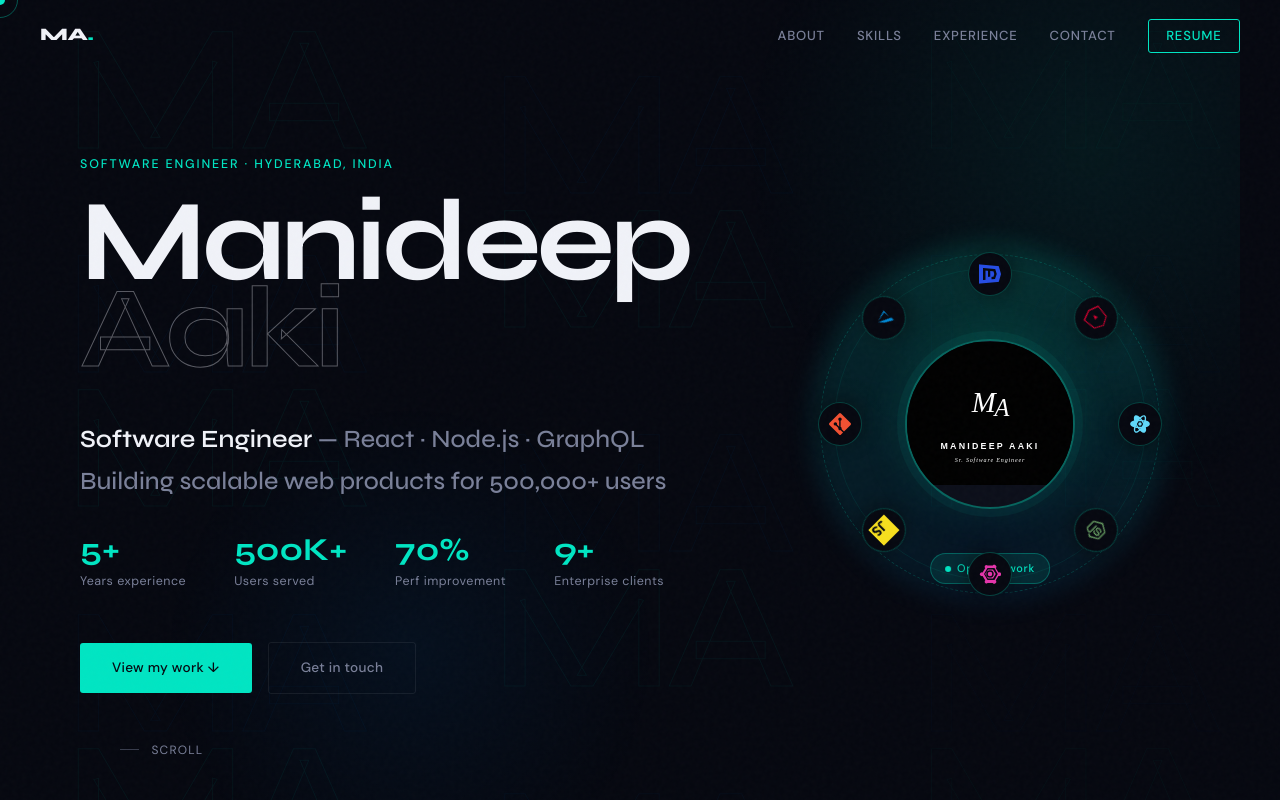
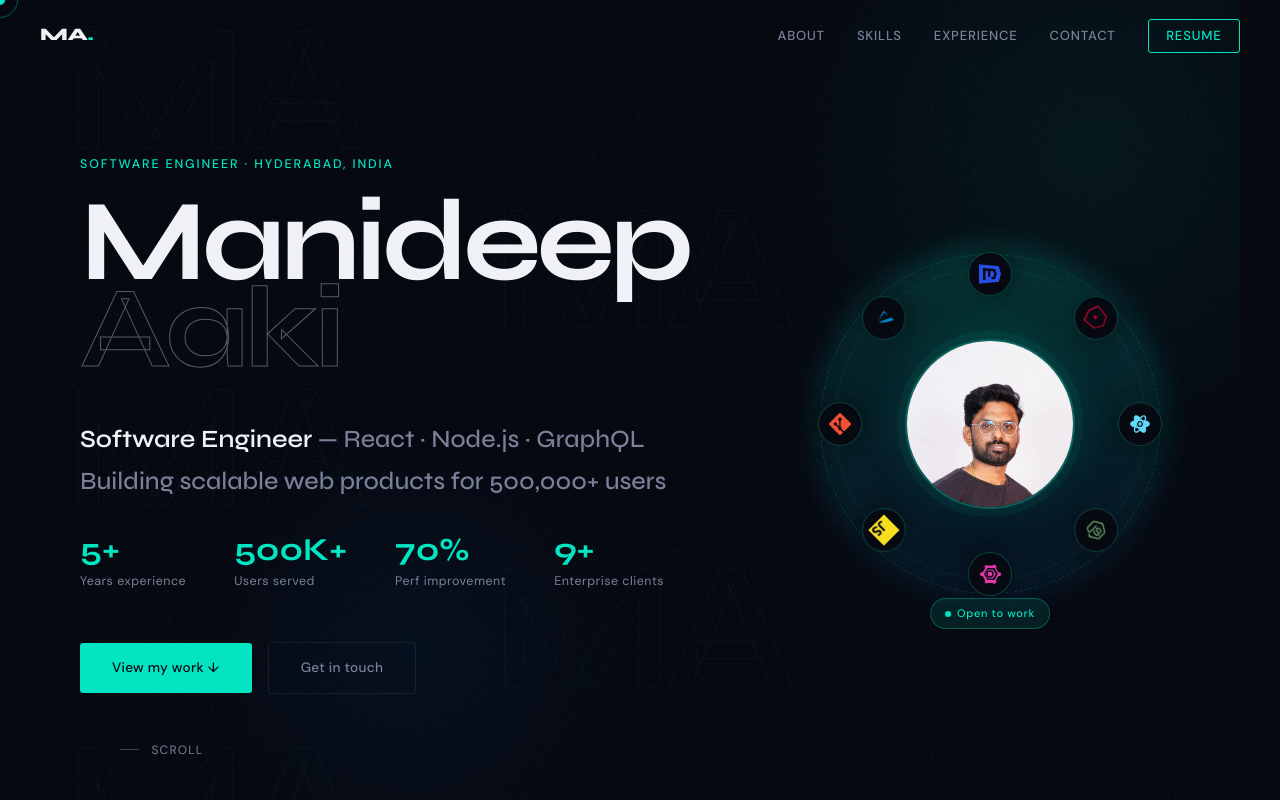
Before and after one commit to aaki-manideep/Portfolio, a React (Vite) app: page / in a window 1280 px wide. Shown: the top 800 px of the page. Built offline with nearby package versions, Linux system fonts and the light colour scheme.

Commit message:
added the hero section with profile@04-06-2026

```diff
--- a/src/Portfolio.css
+++ b/src/Portfolio.css
@@ -811,13 +811,24 @@ section {
   background: var(--bg2);
   display: flex; align-items: center; justify-content: center;
 }
-.photo-circle img { width: 100%; height: 100%; object-fit: cover; }
+/* .photo-circle img { width: 100%; height: 100%; object-fit: cover; object-position: 60% 15%;} */
+
+.photo-circle img {
+  width: 100%;
+  height: 100%;
+  object-fit: cover;
+  object-position: center 5%;
+  transform: scale(1.3); /* zoom in to crop out background edges */
+  transform-origin: center top;
+}
 .photo-placeholder {
   font-family: var(--font-display);
   font-size: 2.5rem;
   font-weight: 800;
   color: var(--muted);
   letter-spacing: 0.04em;
+
+
 }
 
 /* Status badge */
@@ -832,6 +843,7 @@ section {
   border: 1px solid rgba(0,229,195,0.3);
   color: var(--accent);
   font-family: var(--font-body);
+  bottom: -35px;
 }
 .pulse-dot {
   width: 6px; height: 6px; border-radius: 50%;
--- a/src/components/Hero.jsx
+++ b/src/components/Hero.jsx
@@ -78,7 +78,7 @@ function HeroVisual() {
 
       {/* Photo circle */}
       <div className="photo-circle">
-        <span className="photo-placeholder"><img src="/manideep_aaki_logo.svg" alt="Manideep Aaki" /></span>
+        <span className="photo-placeholder"><img src="/manideep_profile.jpeg" alt="Manideep Aaki" /></span>
       </div>
 
       {/* Status badge */}
```
Also changed, not shown: public/manideep_profile.jpeg (added).
